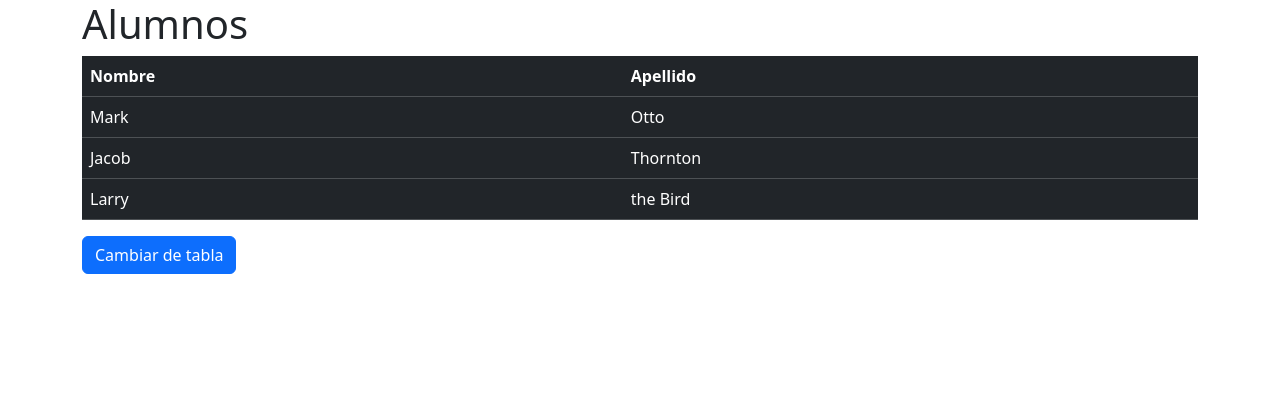
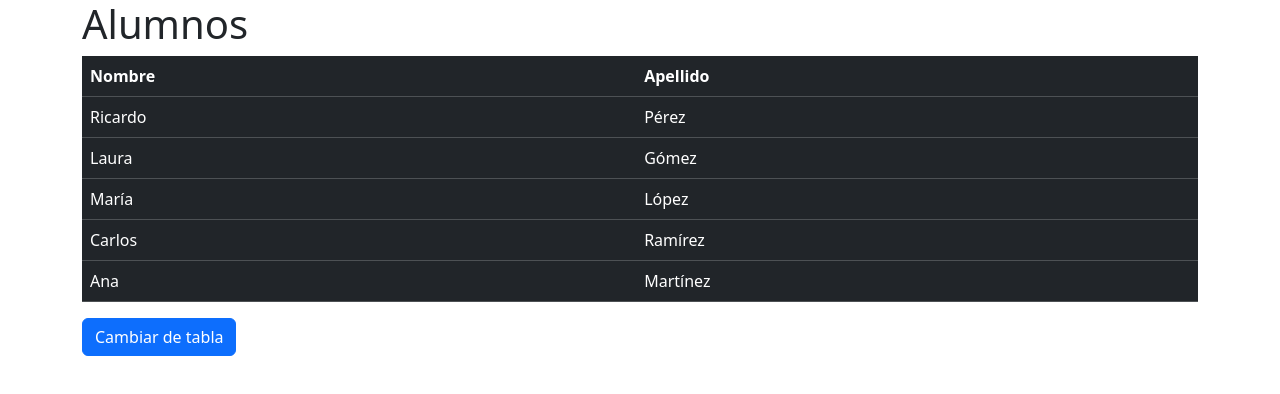
Before and after one commit to mau-14/primerProyecto-Angular, an Angular app: page / in a window 1280 px wide. Both pictures are taken after a click on the button "Cambiar de tabla". Shown: the top 394 px of the page. Built offline with nearby package versions, Linux system fonts and the light colour scheme.

Commit message:
añadida la informacion a las tablas

```diff
--- a/src/app/tabla-alumnos/tabla-alumnos.component.html
+++ b/src/app/tabla-alumnos/tabla-alumnos.component.html
@@ -7,17 +7,9 @@
     </tr>
   </thead>
   <tbody>
-    <tr>
-      <td>Mark</td>
-      <td>Otto</td>
-    </tr>
-    <tr>
-      <td>Jacob</td>
-      <td>Thornton</td>
-    </tr>
-    <tr>
-      <td>Larry</td>
-      <td>the Bird</td>
+    <tr *ngFor="let alumno of alumnos">
+      <td>{{alumno.nombre}}</td>
+      <td>{{alumno.apellido}}</td>
     </tr>
   </tbody>
 </table>
--- a/src/app/tabla-alumnos/tabla-alumnos.component.ts
+++ b/src/app/tabla-alumnos/tabla-alumnos.component.ts
@@ -1,4 +1,5 @@
-import { Component } from '@angular/core';
+import { Component, OnInit } from '@angular/core';
+import { alumnos } from './mock';
 
 @Component({
   selector: 'app-tabla-alumnos',
@@ -7,6 +8,12 @@ import { Component } from '@angular/core';
   templateUrl: './tabla-alumnos.component.html',
   styleUrl: './tabla-alumnos.component.css'
 })
-export class TablaAlumnosComponent {
+export class TablaAlumnosComponent implements OnInit{
+
+  public alumnos?: any []
+
+  ngOnInit(): void {
+    this.alumnos = alumnos
+  }
 
 }
--- a/src/app/tabla-cursos/tabla-cursos.component.html
+++ b/src/app/tabla-cursos/tabla-cursos.component.html
@@ -7,17 +7,9 @@
     </tr>
   </thead>
   <tbody>
-    <tr>
-      <td>Quimica</td>
-      <td>Difícil</td>
-    </tr>
-    <tr>
-      <td>Física</td>
-      <td>Difícil</td>
-    </tr>
-    <tr>
-      <td>Lengua</td>
-      <td>Fácil</td>
+    <tr *ngFor="let curso of cursos">
+      <td>{{curso.materia}}</td>
+      <td>{{curso.dificultad}}</td>
     </tr>
   </tbody>
 </table>
--- a/src/app/tabla-cursos/tabla-cursos.component.ts
+++ b/src/app/tabla-cursos/tabla-cursos.component.ts
@@ -1,4 +1,5 @@
-import { Component } from '@angular/core';
+import { Component, OnInit} from '@angular/core';
+import { cursos } from './mock';
 
 @Component({
   selector: 'app-tabla-cursos',
@@ -7,6 +8,12 @@ import { Component } from '@angular/core';
   templateUrl: './tabla-cursos.component.html',
   styleUrl: './tabla-cursos.component.css'
 })
-export class TablaCursosComponent {
+export class TablaCursosComponent implements OnInit{
+
+  public cursos?: any []
+
+  ngOnInit(): void {
+    this.cursos = cursos
+  }
 
 }
```
